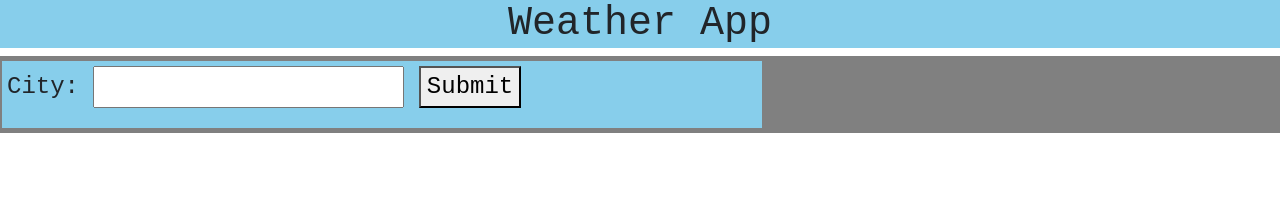
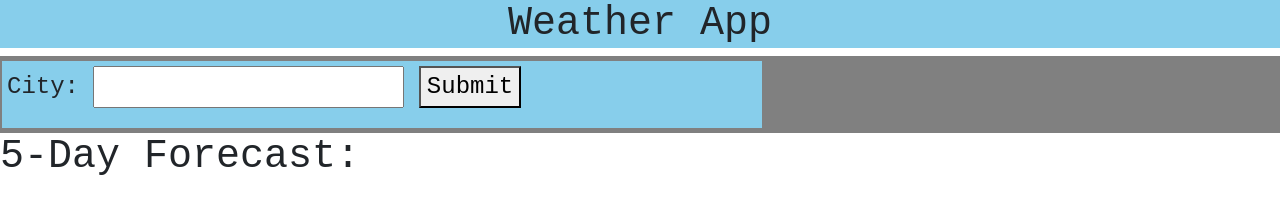
Before and after one commit to CoryFay/weather-app, a plain HTML site: page index.html in a window 1280 px wide. Drawn offline with nearby package versions, Linux system fonts and the light colour scheme.

Commit message:
add a few comments in .js

```diff
--- a/index.html
+++ b/index.html
@@ -34,6 +34,7 @@
     <div id="container2">
         <div class="row">
             <div class="forecast column">
+                <h1>5-Day Forecast:</h1>
                 <div id="num0"></div>
                 <div id="num1"></div>
                 <div id="num2"></div>
--- a/logic.js
+++ b/logic.js
@@ -48,12 +48,11 @@ $(document).ready(function () {
             method: 'GET'
         }).then(function (forecast) {
             for (var i = 0; i < 5; i++) {
+                // Generate the date for 5 day forecast
                 var selector = $('#num' + i);
                 var imgForecast = $('<img>');
-                // var dateForecast = today;
                 var targetDate = new Date();
                 targetDate.setDate(targetDate.getDate() + (i + 1));
-
                 var dd2 = targetDate.getDate();
                 var mm2 = targetDate.getMonth() + 1;
                 var yyyy2 = targetDate.getFullYear();
@@ -64,7 +63,7 @@ $(document).ready(function () {
                     mm2 = '0' + mm2;
                 }
                 var dateString = mm2 + "/" + dd2 + "/" + yyyy2;
-
+                // Fill the empty Divs with data from API
                 obj5Day = forecast;
                 console.log(obj5Day);
                 selector.append('<h2>' + dateString + '</h2>');
```
